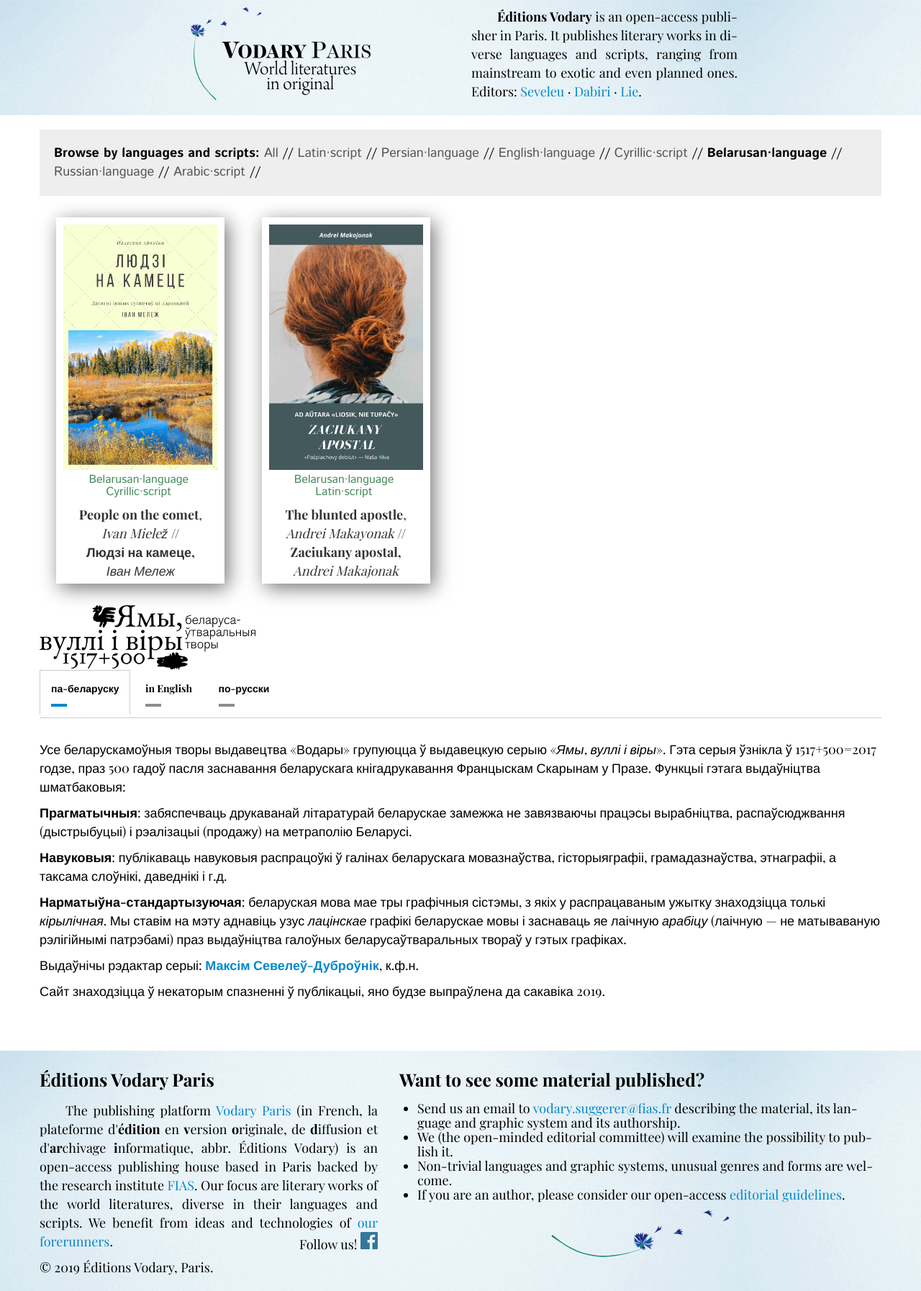
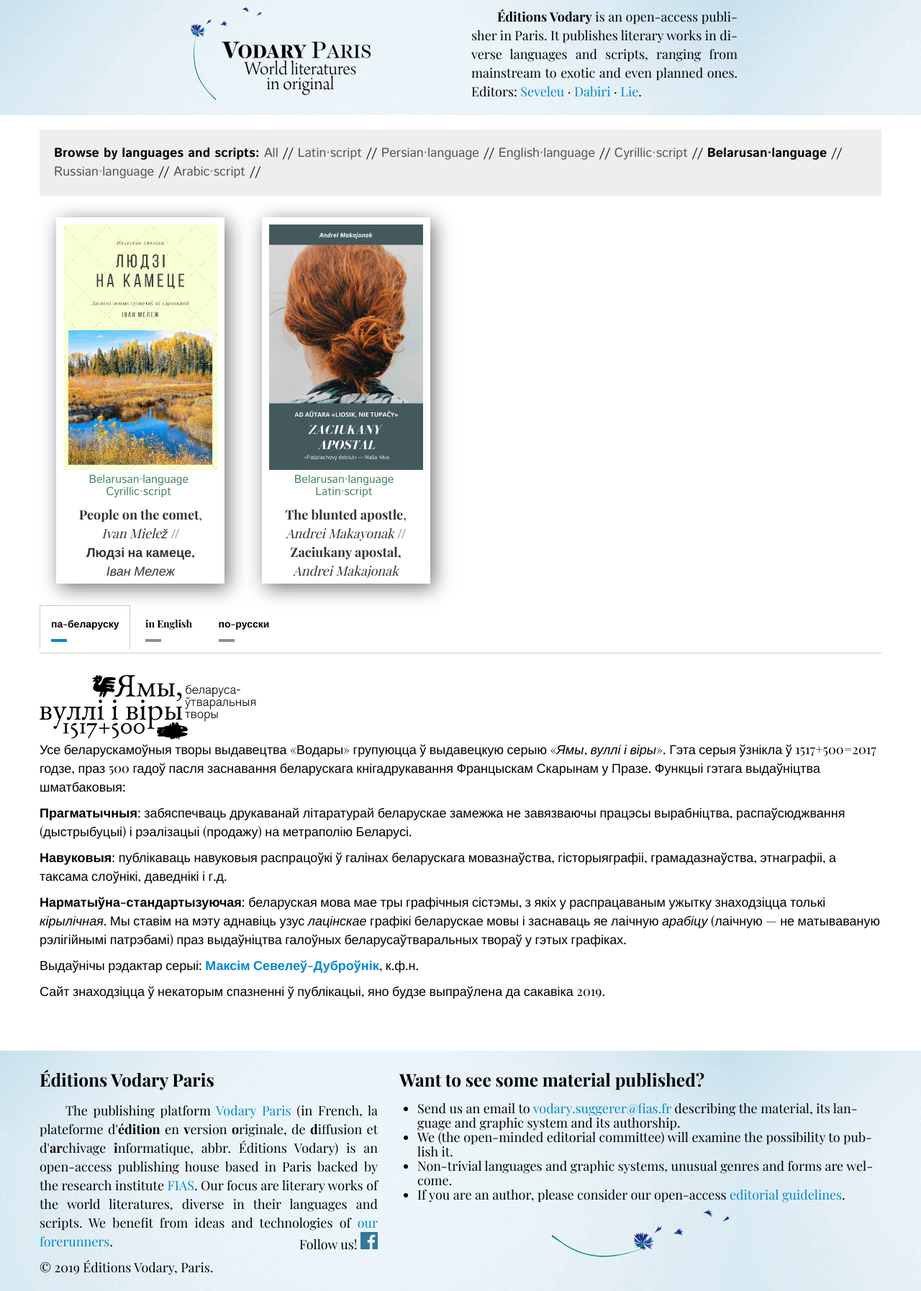
Before and after one commit to mlare/vodary, a Jekyll site: the page built from tag/Belarusan·language.md, in a window 1280 px wide. Shown: the whole page at 72% size. Built offline with Jekyll 4.4.1, drawn with Linux system fonts in a browser that asks for light colours; some web fonts are replaced; Markdown is read by kramdown in place of the engine named in the settings.

Commit message:
Update Belarusan·language.md

```diff
--- a/tag/Belarusan·language.md
+++ b/tag/Belarusan·language.md
@@ -7,7 +7,6 @@
 author:
 ---
 
-<img src="/assets/img/JVV2017.png" width="300px">
 
 <div class="tabset">
   <!-- Tab 1 -->
@@ -22,6 +21,7 @@
 
   <div class="tab-panels">
     <section id="bel" class="tab-panel">
+      <img src="/assets/img/JVV2017.png" width="300px">
       <p>Усе беларускамоўныя творы выдавецтва &laquo;Водары&raquo; групуюцца ў выдавецкую серыю &laquo;<em>Ямы, вуллі і віры</em>&raquo;. Гэта серыя ўзнікла ў 1517+500=2017 годзе, праз 500 гадоў пасля заснавання беларускага кнігадрукавання Францыскам Скарынам у Празе. Функцыі гэтага выдаўніцтва шматбаковыя:</p>
 <p><strong>Прагматычныя</strong>: забяспечваць друкаванай літаратурай беларускае замежжа не завязваючы працэсы вырабніцтва, распаўсюджвання (дыстрыбуцыі) і рэалізацыі (продажу) на метраполію Беларусі.</p>
 <p><strong>Навуковыя</strong>: публікаваць навуковыя распрацоўкі ў галінах беларускага мовазнаўства, гісторыяграфіі, грамадазнаўства, этнаграфіі, а таксама слоўнікі, даведнікі і г.д.</p>
@@ -30,6 +30,7 @@
 <p>Сайт знаходзіцца ў некаторым спазненні ў публікацыі, яно будзе выпраўлена да сакавіка 2019.</p>
     </section>
       <section id="en" class="tab-panel">
+      <img src="/assets/img/JVV2017.png" width="300px">
       <p>All Belarusian-language works of the publishing house &ldquo;Vodary Paris&rdquo; are grouped into the publishing series &ldquo;<em>Jamy, vulli i viry</em>&rdquo; (&ldquo;pits, beehives, whirlpools&rdquo;). This series was set up in 1517+500=2017, 500 years after Francis Skorina founded Belarusian bookprinting in Prague. The purposes of this initiative are multiple:</p>
 <p><strong>Pragmatic</strong>: to provide overseas Belarusians with printed literature while not tying the manufacturing, distribution and sales processes to metropolitan Belarus.</p>
 <p><strong>Scientific</strong>: to publish research in the areas of Belarusan linguistics, historiography, social studies, ethnography, as well as dictionaries, reference books, etc.</p>
@@ -38,6 +39,7 @@
 <p>The site is late in its updates, the discrepancy will be eliminated before March 2019.</p>
   </section>
     <section id="rus" class="tab-panel">
+      <img src="/assets/img/JVV2017.png" width="300px">
       <p>Все белорусскоязычные произведения издательства &laquo;Vodary Paris&raquo; группируются в издательскую серию &laquo;<em>Ямы, вуллі і віры</em>&raquo; (&laquo;ямы, ульи, омуты&raquo;). Это серия возникла в 1517+500=2017 году, через 500 лет после основания белорусского книгопечатания Франциском Скориной в Праге. Функции этой деятельности многосторонние:</p>
 <p><strong>Прагматические</strong>: обеспечивать печатной литературой белорусское зарубежье не завязывая процессы изготовления, распространения (дистрибуции) и реализации (продажи) на метрополию Беларуси.</p>
 <p><strong>Научные</strong>: публиковать научные разработки в областях языкознания, историографии, обществоведения, этнографии, а также словари, справочники и т.д.</p>
```
